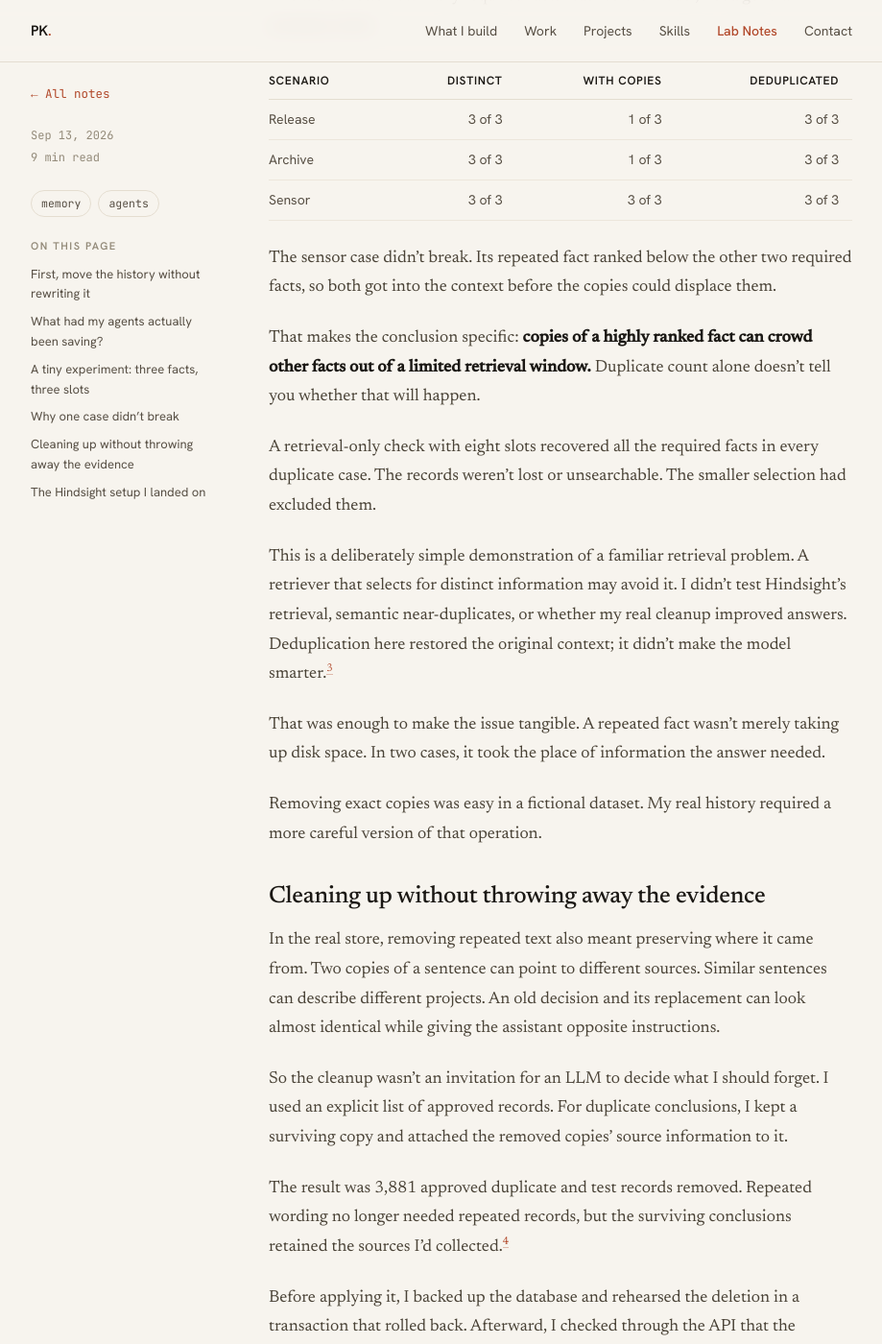
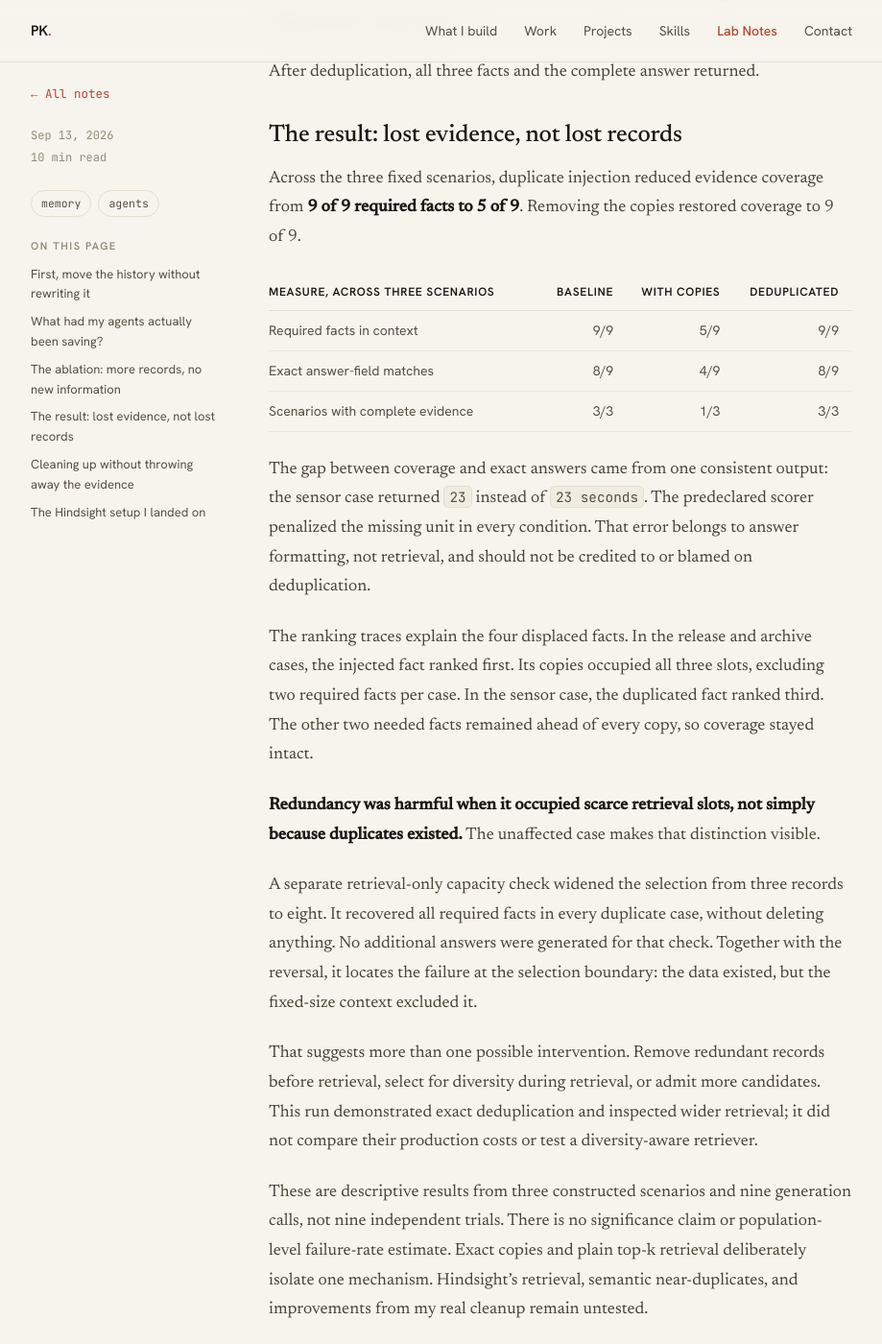
Before and after one commit to PraveenKumarSridhar/PraveenKumarS, a Jekyll site: the page built from _notes/from-honcho-to-hindsight.md, in a window 1280 px wide and 1400 px high, scrolled down 3883 px. Shown: the whole window at 96% size, without its empty margins (180-1099 px from the left). Built offline with Jekyll 4.4.1, drawn with Linux system fonts in a browser that asks for light colours; some of the changed text lies outside the part shown.

Commit message:
docs: sharpen memory ablation design and measured results

````diff
--- a/_notes/from-honcho-to-hindsight.md
+++ b/_notes/from-honcho-to-hindsight.md
@@ -43,33 +43,35 @@
 
 The timeout was a clear failure: a fact was found but arrived too late. The duplicates posed a less obvious question. Were they just untidy, or could repeated records prevent a useful fact from reaching the assistant at all?
 
-## A tiny experiment: three facts, three slots
+## The ablation: more records, no new information
 
-I'd already cleaned up the real records by the time I ran this test. To understand whether duplicates could affect answers, I built a separate local experiment. It used fictional memories, not my production data or Hindsight's retrieval pipeline.
+I'd already cleaned up the real records. The question left open was whether redundancy could change an answer even when the underlying information stayed fixed.
 
-The fictional release project had three facts:
+I tested that in a separate local retrieval pipeline. No production memories, no Honcho-versus-Hindsight comparison. The intervention was narrow: **add records without adding knowledge.**
+
+Before running it, I fixed three fictional scenarios, their questions, and their expected answers. Each corpus contained three facts needed for the answer and five irrelevant records. Each question requested all three facts.
+
+For every scenario, I ran three conditions:
+
+1. **Baseline:** eight distinct records.
+2. **Duplicate injection:** the same corpus plus five exact copies of the first required fact.
+3. **Reversal:** exact-text deduplication before retrieval, returning the corpus to baseline.
+
+The duplicate target was chosen before inspecting its similarity score. Query, embedding model, cosine ranking, three-record retrieval limit, answer prompt, and generation settings stayed fixed. Only record multiplicity changed. The reversal checked whether removing the injected copies restored the original context; it was not an independent replication.
+
+I measured two things separately: **evidence coverage**, the required facts present in the retrieved context, and **answer exact match**, the returned fields matching their expected values. That separates a retrieval failure from a generation or formatting error.[^experiment]
+
+Here is the release case. With distinct records, the model correctly returned the region, rollback code, and approval code. Adding copies changed the context:
 
 ```text
-region:   north-lab-7
-rollback: amber-otter-462
-approval: violet-crane-815
-```
-
-I added five unrelated records. A local embedding model ranked the records against a question asking for all three values. The retriever passed the top three records to a local Llama 3 model, with instructions to answer only from those records and use `UNKNOWN` for missing information.
-
-With distinct records, the model returned all three values correctly.
-
-Then I added five exact copies of the region fact. Same question, same models, same three retrieval slots. The copies ranked just as highly as the original, and the selected context became:
-
-```text
-Before               With copies
+Baseline             With copies
 
 1. region            1. region
 2. rollback          2. region
 3. approval          3. region
 ```
 
-The model answered:
+The answer became:
 
 ```json
 {
@@ -79,35 +81,35 @@
 }
 ```
 
-More records in the store. Less information in the answer.
+The missing codes were still stored. The generator never saw them. It correctly abstained rather than inventing values, so calling this a reasoning failure would diagnose the wrong stage.
 
-The model was behaving sensibly: the prompt contained nothing about rollback or approval. Those facts still existed, but repeated copies of the region had taken their slots.
+After deduplication, all three facts and the complete answer returned.
 
-After exact-text deduplication, all three facts reached the model again and the complete answer returned.
+## The result: lost evidence, not lost records
 
-## Why one case didn’t break
+Across the three fixed scenarios, duplicate injection reduced evidence coverage from **9 of 9 required facts to 5 of 9**. Removing the copies restored coverage to 9 of 9.
 
-I fixed three fictional scenarios before running the test. Each needed three facts, and each duplicate condition repeated the first fact rather than choosing one after seeing its ranking.
+| Measure, across three scenarios | Baseline | With copies | Deduplicated |
+|---|---:|---:|---:|
+| Required facts in context | 9/9 | 5/9 | 9/9 |
+| Exact answer-field matches | 8/9 | 4/9 | 8/9 |
+| Scenarios with complete evidence | 3/3 | 1/3 | 3/3 |
 
-The table shows how many required facts reached the model, not a general accuracy score:
+The gap between coverage and exact answers came from one consistent output: the sensor case returned `23` instead of `23 seconds`. The predeclared scorer penalized the missing unit in every condition. That error belongs to answer formatting, not retrieval, and should not be credited to or blamed on deduplication.
 
-| Scenario | Distinct | With copies | Deduplicated |
-|---|---:|---:|---:|
-| Release | 3 of 3 | 1 of 3 | 3 of 3 |
-| Archive | 3 of 3 | 1 of 3 | 3 of 3 |
-| Sensor | 3 of 3 | 3 of 3 | 3 of 3 |
+The ranking traces explain the four displaced facts. In the release and archive cases, the injected fact ranked first. Its copies occupied all three slots, excluding two required facts per case. In the sensor case, the duplicated fact ranked third. The other two needed facts remained ahead of every copy, so coverage stayed intact.
 
-The sensor case didn't break. Its repeated fact ranked below the other two required facts, so both got into the context before the copies could displace them.
+**Redundancy was harmful when it occupied scarce retrieval slots, not simply because duplicates existed.** The unaffected case makes that distinction visible.
 
-That makes the conclusion specific: **copies of a highly ranked fact can crowd other facts out of a limited retrieval window.** Duplicate count alone doesn't tell you whether that will happen.
+A separate retrieval-only capacity check widened the selection from three records to eight. It recovered all required facts in every duplicate case, without deleting anything. No additional answers were generated for that check. Together with the reversal, it locates the failure at the selection boundary: the data existed, but the fixed-size context excluded it.
 
-A retrieval-only check with eight slots recovered all the required facts in every duplicate case. The records weren't lost or unsearchable. The smaller selection had excluded them.
+That suggests more than one possible intervention. Remove redundant records before retrieval, select for diversity during retrieval, or admit more candidates. This run demonstrated exact deduplication and inspected wider retrieval; it did not compare their production costs or test a diversity-aware retriever.
 
-This is a deliberately simple demonstration of a familiar retrieval problem. A retriever that selects for distinct information may avoid it. I didn't test Hindsight's retrieval, semantic near-duplicates, or whether my real cleanup improved answers. Deduplication here restored the original context; it didn't make the model smarter.[^experiment]
+These are descriptive results from three constructed scenarios and nine generation calls, not nine independent trials. There is no significance claim or population-level failure-rate estimate. Exact copies and plain top-k retrieval deliberately isolate one mechanism. Hindsight's retrieval, semantic near-duplicates, and improvements from my real cleanup remain untested.
 
-That was enough to make the issue tangible. A repeated fact wasn't merely taking up disk space. In two cases, it took the place of information the answer needed.
+The useful result is the trace: adding records left the underlying information unchanged while removing evidence from the prompt. For that failure, a larger model would still be answering without the missing facts.
 
-Removing exact copies was easy in a fictional dataset. My real history required a more careful version of that operation.
+Removing exact copies was easy in this controlled setting. My real history required a more careful operation.
 
 ## Cleaning up without throwing away the evidence
 
````
